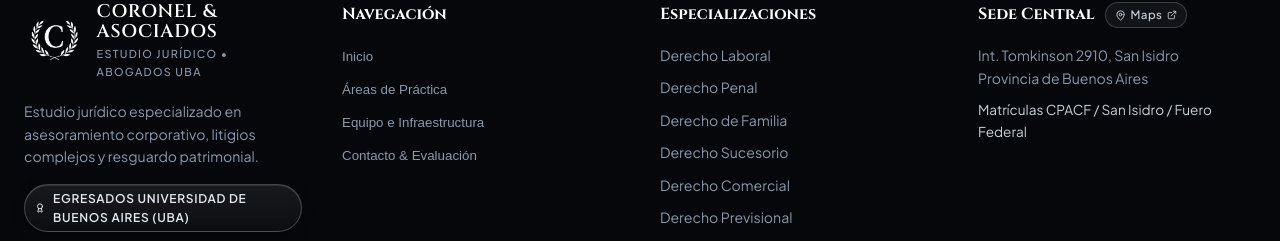
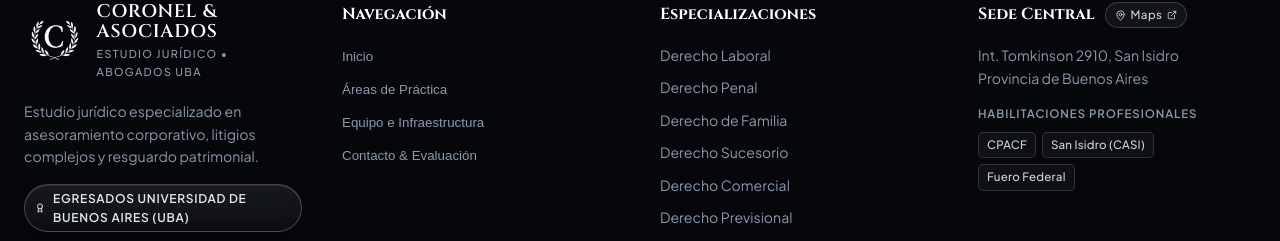
Before and after one commit to Facu14carrizo/Coronel-Asociados, a React (Vite) app: page / in a window 1280 px wide. Shown: the part 5837-6078 px from the top of the page. Built offline with nearby package versions, Linux system fonts and the light colour scheme; a web font is replaced by a local one.

Commit message:
add better opacity

```diff
--- a/src/components/Footer.jsx
+++ b/src/components/Footer.jsx
@@ -215,9 +215,80 @@ const Footer = ({ setActiveTab }) => {
               Int. Tomkinson 2910, San Isidro<br />
               Provincia de Buenos Aires
             </a>
-            <p style={{ fontSize: '0.85rem', color: 'var(--color-gold-light)' }}>
-              Matrículas CPACF / San Isidro / Fuero Federal
-            </p>
+            <div style={{ marginTop: '16px' }}>
+              <span
+                style={{
+                  fontSize: '0.72rem',
+                  letterSpacing: '0.08em',
+                  color: '#8A99AD',
+                  textTransform: 'uppercase',
+                  fontWeight: 600,
+                  display: 'block',
+                  marginBottom: '8px',
+                }}
+              >
+                Habilitaciones Profesionales
+              </span>
+              <div
+                style={{
+                  display: 'flex',
+                  alignItems: 'center',
+                  gap: '6px',
+                  flexWrap: 'wrap',
+                }}
+              >
+                <span
+                  style={{
+                    display: 'inline-block',
+                    padding: '3px 8px',
+                    borderRadius: '5px',
+                    border: '1px solid rgba(255, 255, 255, 0.14)',
+                    background: 'rgba(255, 255, 255, 0.04)',
+                    color: '#CBD5E1',
+                    fontSize: '0.72rem',
+                    fontWeight: 500,
+                    letterSpacing: '0.02em',
+                    whiteSpace: 'nowrap',
+                  }}
+                >
+                  CPACF
+                </span>
+
+                <span
+                  style={{
+                    display: 'inline-block',
+                    padding: '3px 8px',
+                    borderRadius: '5px',
+                    border: '1px solid rgba(255, 255, 255, 0.14)',
+                    background: 'rgba(255, 255, 255, 0.04)',
+                    color: '#CBD5E1',
+                    fontSize: '0.72rem',
+                    fontWeight: 500,
+                    letterSpacing: '0.02em',
+                    whiteSpace: 'nowrap',
+                  }}
+                >
+                  San Isidro (CASI)
+                </span>
+
+                <span
+                  style={{
+                    display: 'inline-block',
+                    padding: '3px 8px',
+                    borderRadius: '5px',
+                    border: '1px solid rgba(255, 255, 255, 0.14)',
+                    background: 'rgba(255, 255, 255, 0.04)',
+                    color: '#CBD5E1',
+                    fontSize: '0.72rem',
+                    fontWeight: 500,
+                    letterSpacing: '0.02em',
+                    whiteSpace: 'nowrap',
+                  }}
+                >
+                  Fuero Federal
+                </span>
+              </div>
+            </div>
           </div>
         </div>
 
--- a/src/index.css
+++ b/src/index.css
@@ -84,21 +84,31 @@ body {
 ::-webkit-scrollbar {
   width: 8px;
 }
+
 ::-webkit-scrollbar-track {
   background: var(--color-bg-dark);
 }
+
 ::-webkit-scrollbar-thumb {
   background: #1B2332;
   border-radius: 4px;
 }
+
 ::-webkit-scrollbar-thumb:hover {
   background: #2D3A50;
 }
 
 /* Keyframe Animations */
 @keyframes fadeIn {
-  from { opacity: 0; transform: translateY(15px); }
-  to { opacity: 1; transform: translateY(0); }
+  from {
+    opacity: 0;
+    transform: translateY(15px);
+  }
+
+  to {
+    opacity: 1;
+    transform: translateY(0);
+  }
 }
 
 .animate-fade-in {
@@ -215,7 +225,9 @@ body {
 }
 
 /* Executive Solid Form Controls */
-input, select, textarea {
+input,
+select,
+textarea {
   background: rgba(13, 17, 23, 0.9) !important;
   border: 1px solid rgba(255, 255, 255, 0.14) !important;
   border-radius: 10px !important;
@@ -224,7 +236,9 @@ input, select, textarea {
   transition: all 0.25s ease !important;
 }
 
-input:focus, select:focus, textarea:focus {
+input:focus,
+select:focus,
+textarea:focus {
   outline: none !important;
   border-color: rgba(255, 255, 255, 0.45) !important;
   box-shadow: 0 0 0 3px rgba(255, 255, 255, 0.08), inset 0 2px 4px rgba(0, 0, 0, 0.3) !important;
@@ -237,27 +251,33 @@ input:focus, select:focus, textarea:focus {
   .desktop-nav {
     display: none !important;
   }
+
   .mobile-menu-toggle {
     display: none !important;
   }
+
   .nav-cta-text {
     display: none;
   }
+
   .nav-logo-subtitle {
     display: none !important;
   }
+
   .nav-header-container {
     position: relative !important;
     display: flex !important;
     align-items: center !important;
     justify-content: space-between !important;
   }
+
   .nav-logo-container {
     position: static !important;
     transform: none !important;
     display: flex !important;
     align-items: center !important;
   }
+
   .nav-logo-title {
     position: absolute !important;
     left: 50% !important;
@@ -280,16 +300,20 @@ input:focus, select:focus, textarea:focus {
   0% {
     background-position: 100% 0;
   }
+
   100% {
     background-position: -100% 0;
   }
 }
 
 @keyframes mobileTitlePulse {
-  0%, 100% {
+
+  0%,
+  100% {
     opacity: 0.92;
     filter: drop-shadow(0 0 2px rgba(255, 255, 255, 0.2));
   }
+
   50% {
     opacity: 1;
     filter: drop-shadow(0 0 8px rgba(255, 255, 255, 0.5));
@@ -324,9 +348,11 @@ input:focus, select:focus, textarea:focus {
   .uba-badge-text-desktop {
     display: none !important;
   }
+
   .uba-badge-text-mobile {
     display: inline !important;
   }
+
   .uba-badge {
     padding: 6px 12px !important;
     font-size: 0.72rem !important;
@@ -361,16 +387,20 @@ input:focus, select:focus, textarea:focus {
   .nav-header-container {
     padding: 0 12px !important;
   }
+
   .nav-logo-container {
     gap: 8px !important;
   }
+
   .nav-logo-img {
     height: 36px !important;
   }
+
   .nav-logo-title {
     font-size: 0.92rem !important;
     white-space: nowrap !important;
   }
+
   .nav-actions-container {
     gap: 10px !important;
   }
@@ -400,21 +430,27 @@ input:focus, select:focus, textarea:focus {
     gap: 10px !important;
     padding-bottom: 12px !important;
     -webkit-overflow-scrolling: touch;
-    scrollbar-width: none; /* Firefox */
+    scrollbar-width: none;
+    /* Firefox */
   }
+
   .area-tabs-mobile-container::-webkit-scrollbar {
-    display: none; /* Chrome/Safari */
+    display: none;
+    /* Chrome/Safari */
   }
+
   .area-tab-mobile-item {
     flex: 0 0 auto !important;
     min-width: 220px !important;
     padding: 14px 18px !important;
     gap: 12px !important;
   }
+
   .area-tab-mobile-item h3 {
     font-size: 0.88rem !important;
     white-space: nowrap;
   }
+
   .area-tab-mobile-item div {
     width: 36px !important;
     height: 36px !important;
@@ -424,9 +460,11 @@ input:focus, select:focus, textarea:focus {
     padding: 24px 20px !important;
     min-height: auto !important;
   }
+
   .area-detail-mobile-card h3 {
     font-size: 1.6rem !important;
   }
+
   .area-services-two-cols {
     grid-template-columns: 1fr !important;
     gap: 24px !important;
@@ -442,8 +480,8 @@ input:focus, select:focus, textarea:focus {
   display: flex;
   align-items: center;
   background: linear-gradient(90deg, rgba(9, 12, 16, 0.96) 0%, rgba(9, 12, 16, 0.9) 40%, rgba(9, 12, 16, 0.4) 75%, rgba(9, 12, 16, 0.15) 100%),
-              linear-gradient(180deg, rgba(9, 12, 16, 0.65) 0%, transparent 25%, rgba(9, 12, 16, 0.98) 100%),
-              url('/assets/heroo.png');
+    linear-gradient(180deg, rgba(9, 12, 16, 0.65) 0%, transparent 25%, rgba(9, 12, 16, 0.98) 100%),
+    url('/assets/heroo.png');
   background-size: cover;
   background-position: right center;
   background-repeat: no-repeat;
@@ -455,8 +493,8 @@ input:focus, select:focus, textarea:focus {
     padding-bottom: 60px !important;
     min-height: auto !important;
     /* Higher overlay opacity */
-    background: linear-gradient(180deg, rgba(9, 12, 16, 0.85) 0%, rgba(9, 12, 16, 0.98) 100%),
-                url('/assets/heroo.png') !important;
+    background: linear-gradient(180deg, rgba(9, 12, 16, 0.85) 0%, rgba(9, 12, 16, 0.98) 200%),
+      url('/assets/heroo.png') !important;
     background-size: cover !important;
     background-position: 40% center !important;
   }
```
